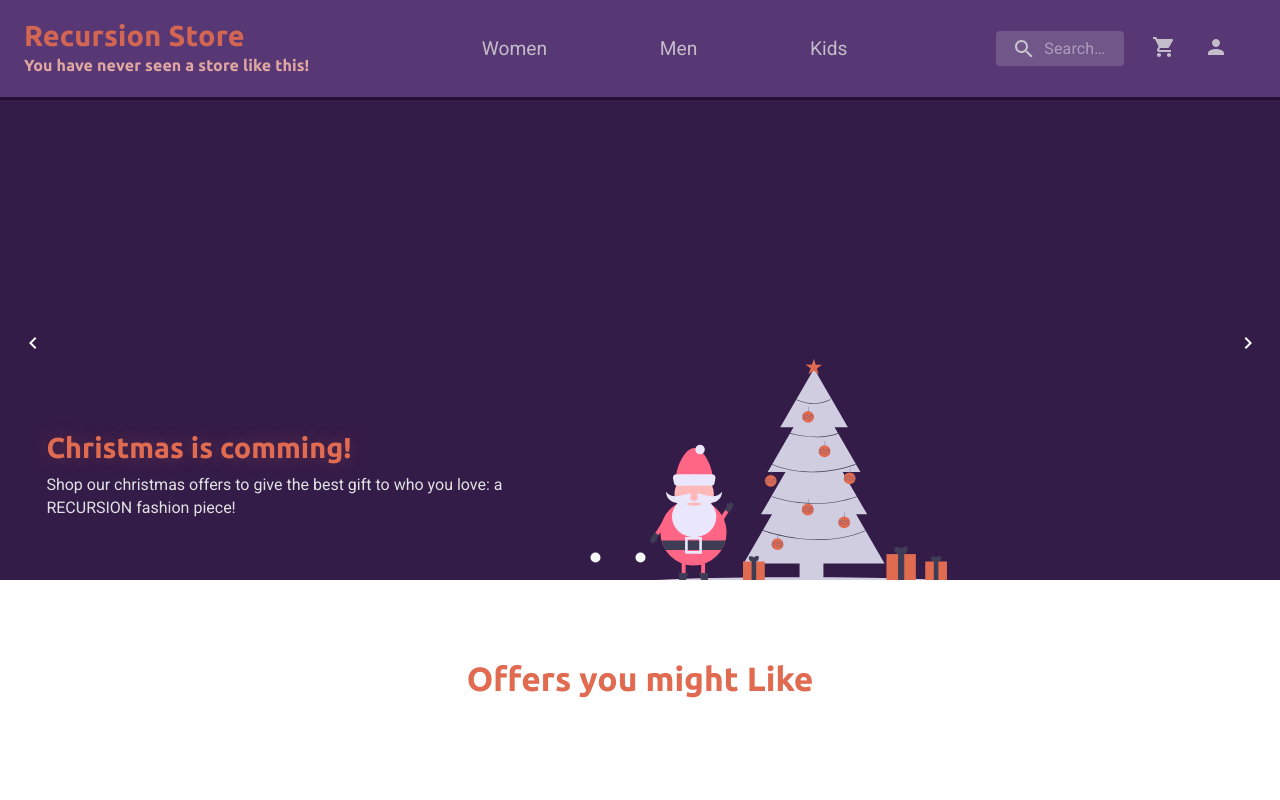
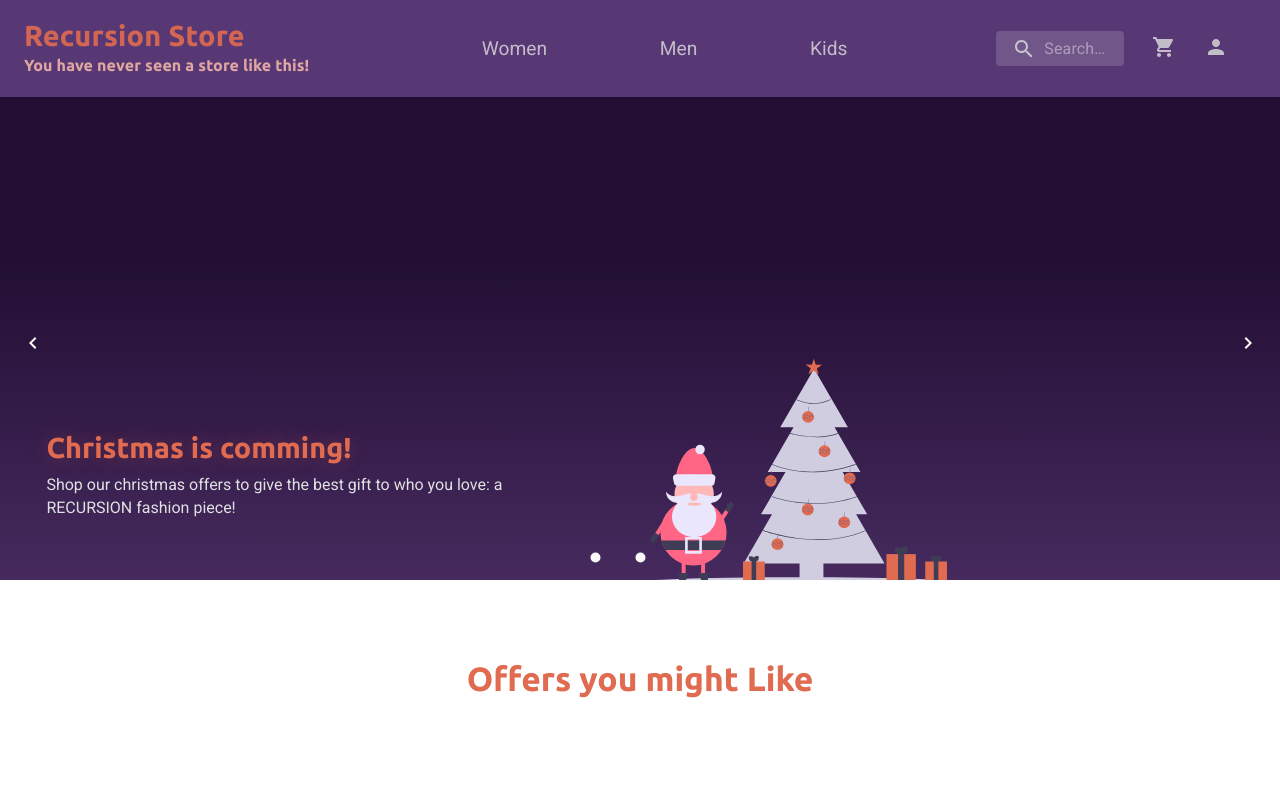
Before and after one commit to tiago-web/Recursion-Store, a React (Create React App) app in the folder web/: page / in a window 1280 px wide. Shown: the top 800 px of the page. Built offline with nearby package versions, Linux system fonts and the light colour scheme.

Commit message:
Modify carousel background

```diff
--- a/web/src/components/Carousel/styles.ts
+++ b/web/src/components/Carousel/styles.ts
@@ -17,6 +17,8 @@ export const CarouselImage = styled.img<CarouselProps>`
     props.name ? (props.imageWidth ? `${props.imageWidth}%` : '100%') : '35%'};
   border-radius: 5px;
 
+  z-index: 5;
+
   display: ${props => (props.imageUrl ? 'block' : 'none')};
 `;
 
@@ -29,10 +31,7 @@ export const MaterialCarousel = styled(Carousel)<CarouselProps>`
   width: 100%;
 
   background: ${props => (props.background ? props.background : 'none')};
-
-  /* .Carousel-indicators-2 {
-    display: none;
-  } */
+  background-image: linear-gradient(180deg, #220f33, #220f33, #341c49, #462a5e);
 
   .indicatorContainer {
     position: absolute;
@@ -70,6 +69,7 @@ export const MaterialCarousel = styled(Carousel)<CarouselProps>`
 export const CarouselContainer = styled.div<CarouselProps>`
   width: 80vw;
   min-height: 100%;
+
   display: flex;
   align-items: center;
   justify-content: ${props => (props.name ? 'space-around' : 'center')};
```
Also changed, not shown: 1 other file (tests, documents, lock files or other folders).
